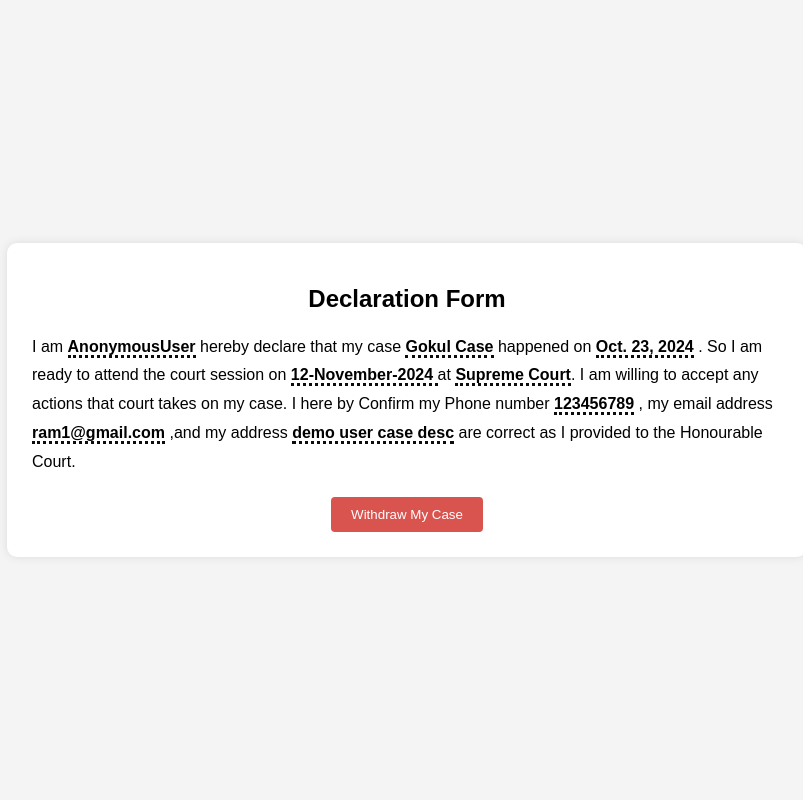
After one commit to gokulsona/LAW-MANAGEMENT-SYSTEM, a Django app: page /lawlist/casedeclaration/3/ in a window 1280 px wide. The commit adds this page. Shown: the whole page, without its empty margins (233-1036 px from the left). Run offline with Django 5.2, Linux system fonts and the light colour scheme; data comes from the database, SQL or seed files in the repository; both versions use the stored data as it was after the commit.

Commit message:
Final Submission for Mini

```diff
--- a/laws/urls.py
+++ b/laws/urls.py
@@ -16,6 +16,7 @@ urlpatterns = [
    path('filecase/', views.file_case, name='filecase'),
    path('delete/<str:id>/', views.delete_case, name='delete_case'),
    path('edit/<str:case_id>/', views.edit_case, name='edit_case'),
+   path('casedeclaration/<str:id>/', views.case_declaration, name='casedeclaration'),
 
 
 ]
--- a/laws/views.py
+++ b/laws/views.py
@@ -124,3 +124,9 @@ def edit_case(request, case_id):
         form = CaseForm(instance=cases)  # Populate the form with current data
 
     return render(request, 'editcase.html', {'form': form, 'cases': cases})
+
+
+#case declaration form
+def case_declaration(request, id):
+    case = Cases.objects.get(id=id)
+    return render(request, 'casedeclaration.html', {'case':case})
--- a/login/urls.py
+++ b/login/urls.py
@@ -12,4 +12,5 @@ urlpatterns = [
     path('edit_user_profile/<str:user_id>/', views.edit_user_profile, name='edit_user_profile'),
 
 
+
 ]
--- a/templates/case.html
+++ b/templates/case.html
@@ -85,7 +85,7 @@
                     {% if case.is_approved == True %}
                      <td colspan="3">
                       <div class="alert alert-success" role="alert">
-                        Approved <a href="#" class="alert-link"><br>
+                        <a href="{% url 'casedeclaration' case.id %}" class="alert-link"> Approved </a><br>
 
                       </div>
                       <small>Edit not Possible</small>
--- /dev/null
+++ b/templates/casedeclaration.html
@@ -0,0 +1,75 @@
+<!DOCTYPE html>
+<html lang="en">
+<head>
+    <meta charset="UTF-8">
+    <meta name="viewport" content="width=device-width, initial-scale=1.0">
+    <title>Law | Declaration Form</title>
+    <style>
+        body {
+            font-family: Arial, sans-serif;
+            background-color: #f4f4f4;
+            margin: 0;
+            padding: 0;
+            display: flex;
+            justify-content: center;
+            align-items: center;
+            height: 100vh;
+        }
+        .container {
+            background-color: #fff;
+            padding: 25px;
+            border-radius: 10px;
+            box-shadow: 0 0 10px rgba(0, 0, 0, 0.1);
+            width: 750px;
+            text-align: center;
+        }
+        h1 {
+            font-size: 24px;
+            margin-bottom: 20px;
+        }
+        p {
+            text-align: left;
+            font-size: 16px;
+            margin: 15px 0;
+            line-height: 1.8;
+        }
+        .button-container {
+            display: flex;
+            justify-content: center;
+            margin-top: 20px;
+        }
+        .button {
+            padding: 10px 20px;
+            border: none;
+            border-radius: 4px;
+            color: white;
+            cursor: pointer;
+            margin: 0 10px; /* Space between buttons */
+        }
+        .button.red {
+            background-color: #d9534f; /* Red */
+        }
+        .button.blue {
+            background-color: #5bc0de; /* Blue */
+        }
+        u {
+            border-bottom: 3px dotted #0d0c0c;
+            text-decoration: none;
+        }
+    </style>
+</head>
+<body>
+    <div class="container">
+        <h1>Declaration Form</h1>
+        <p>
+            I am <u class="u"><strong>{{ request.user }}</strong></u> hereby declare that my case <u class="u"><strong>{{ case.case_title }}</strong></u> happened on <u class="u"><strong>{{ case.case_date }}</strong></u> .
+            So I am ready to attend the court session on <u class="u"><strong> 12-November-2024</strong> </u> at <u class="u"><strong>{{ case.court }}</u></strong>.
+            I am willing to accept any actions that court takes on my case. I here by Confirm my Phone number <u class="u"><strong>{{ case.petitioner_phn }}</strong></u> , my email address <u class="u"><strong>{{ case.petitioner_email }}</strong></u> ,and my address <u class="u"><strong>{{ case.petitioner_address }}</strong></u> are correct as I provided to the Honourable Court.
+        </p>
+        <div class="button-container">
+            <button class="button red">Withdraw My Case</button>
+
+        </div>
+    </div>
+</body>
+</html>
```
Also changed, not shown: templates/edit_user_profile.html (added, +116 -0 lines), db.sqlite3.
